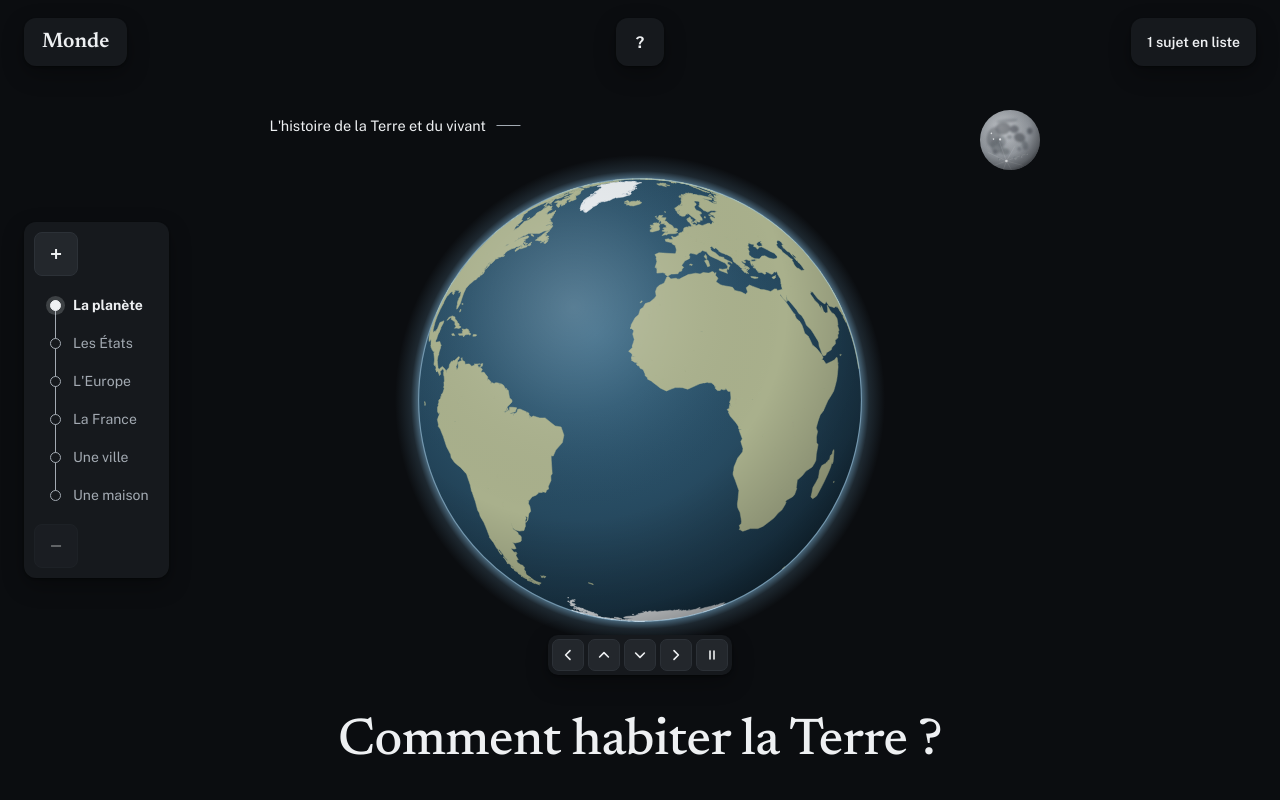
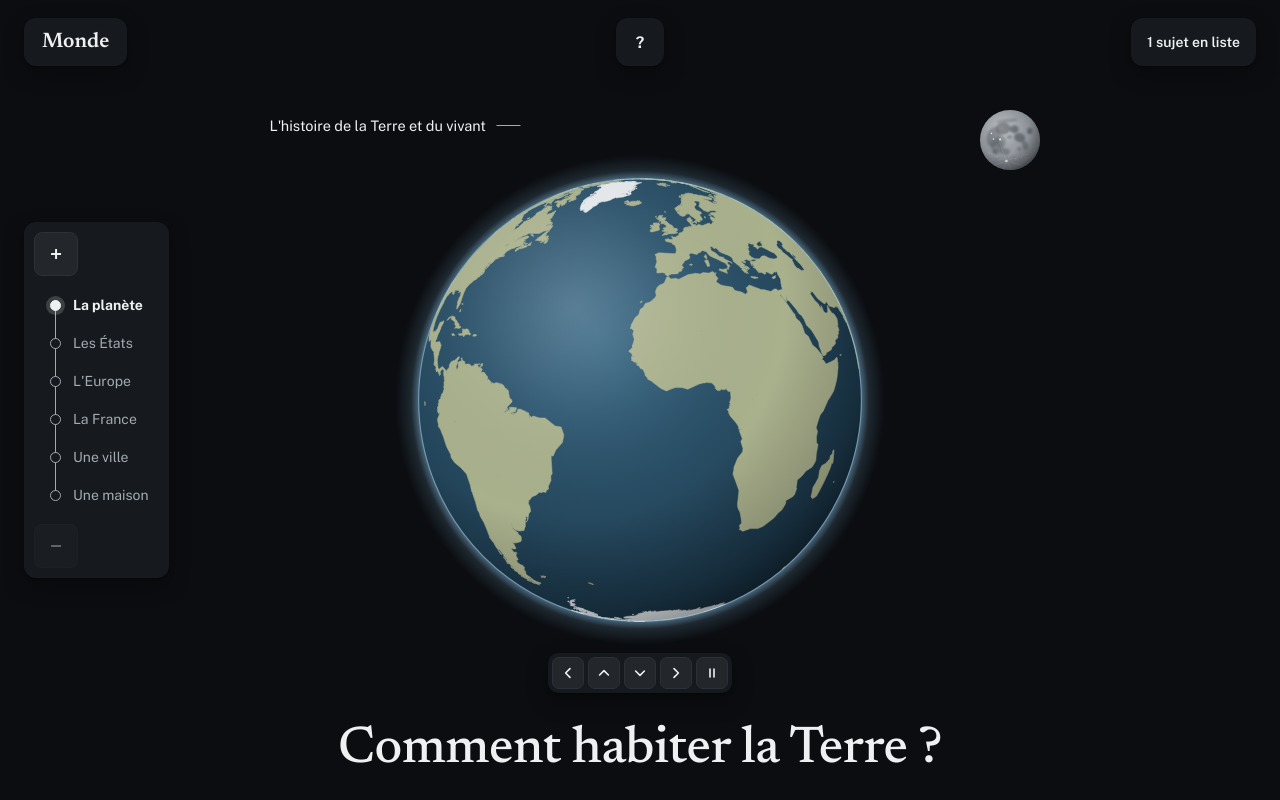
Before and after one commit to Mathiiis7/monde, a plain HTML site: page index.html in a window 1280 px wide. Drawn offline with Linux system fonts and the light colour scheme; animation ran at ten frames a second.

Commit message:
Flèches de rotation plus loin du globe
Co-Authored-By: Claude Opus 5.5 <noreply@anthropic.com>

```diff
--- a/site/js/globe.js
+++ b/site/js/globe.js
@@ -401,7 +401,7 @@ export class Globe {
     // que l'écran (Europe, France), en bas de la fenêtre, au milieu
     const { cx, cy, r } = this.g;
     tour.style.left = (r > 600 ? 640 : cx) + "px";
-    tour.style.top = `min(${cy + r + 14}px, calc(100% + var(--dy, 0px) - 52px))`;
+    tour.style.top = `min(${cy + r + 32}px, calc(100% + var(--dy, 0px) - 52px))`;
     this.couche.append(tour);
     this.majCommandes();
   }
--- a/site/styles.css
+++ b/site/styles.css
@@ -73,7 +73,7 @@ html.carte, html.carte body { height: 100%; overflow: hidden; }
 .scene svg.carte.glisse { cursor: grab; touch-action: none; user-select: none; }
 .scene svg.carte.glisse:active { cursor: grabbing; }
 .chargement { position: absolute; left: 50%; top: 50%; transform: translate(-50%, -50%); color: var(--encre-2); font-size: 14px; }
-.titre-scene { position: absolute; left: 0; right: 0; bottom: 32px; display: flex; flex-direction: column; align-items: center; gap: 8px; pointer-events: none; }
+.titre-scene { position: absolute; left: 0; right: 0; bottom: 24px; display: flex; flex-direction: column; align-items: center; gap: 8px; pointer-events: none; }
 .titre-scene h1 { margin: 0; font-family: var(--titre); font-size: 52px; line-height: 1; font-weight: 500; letter-spacing: -0.01em; }
 .titre-scene p { margin: 0; font-size: 14px; color: var(--encre-2); }
 
```
